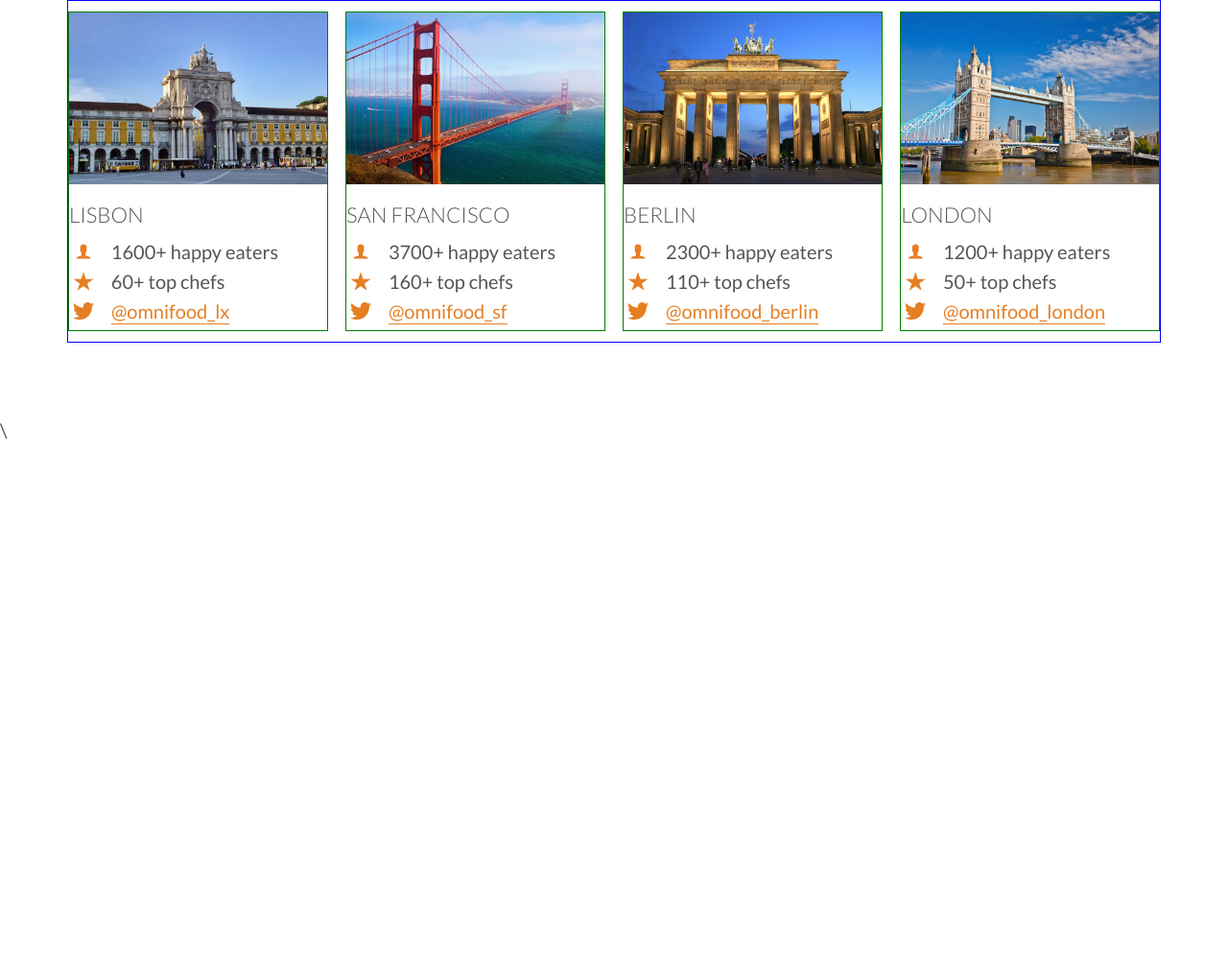
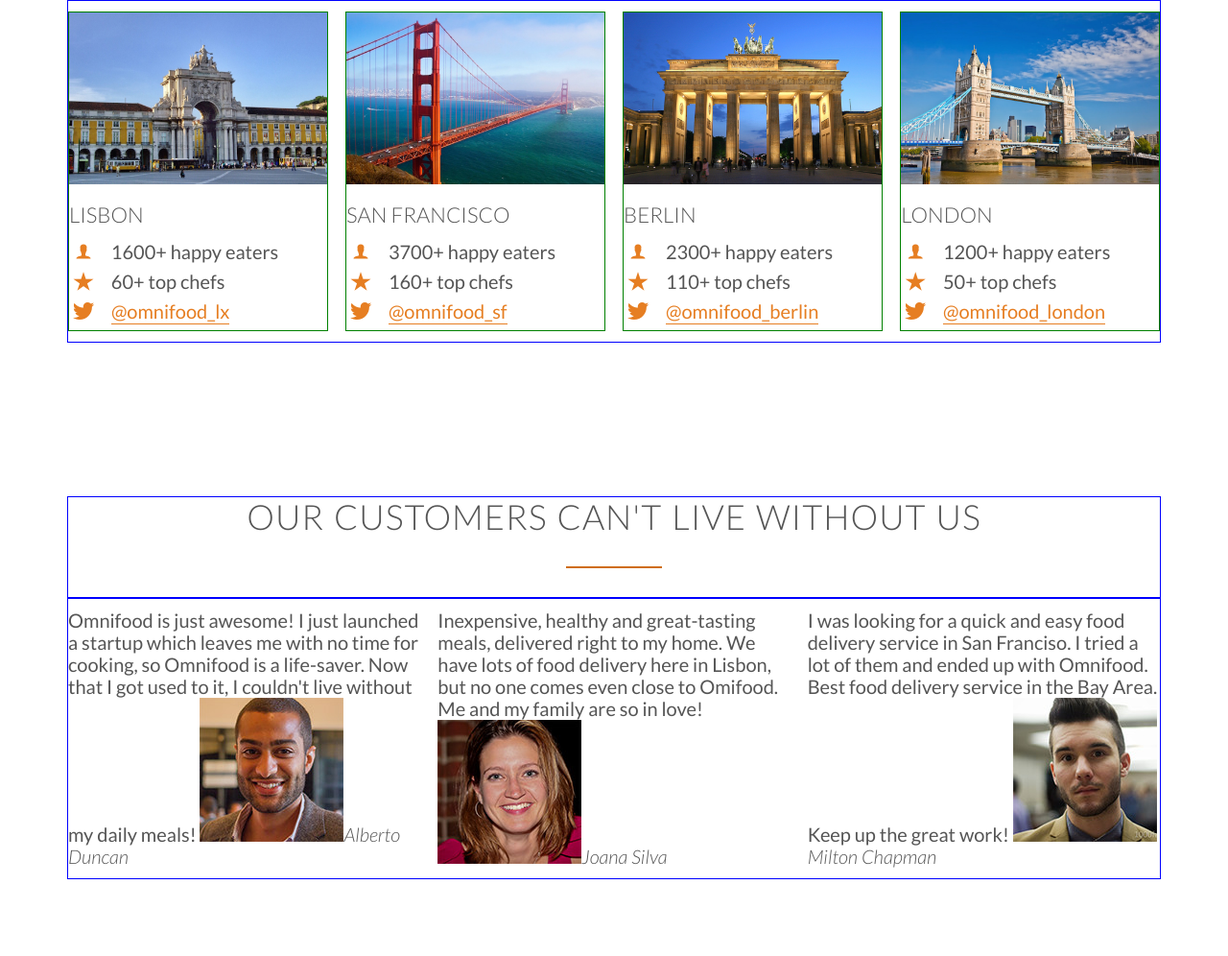
Before and after one commit to alexangria1992/omnifood-website, a plain HTML site: page index.html in a window 1280 px wide. Shown: the part 2885-3881 px from the top of the page at 96% size. Before the commit the page ends 3345 px from the top, so only its background shows below. Drawn offline with Linux system fonts and the light colour scheme; files whose address does not match are found by name.

Commit message:
testimonials section Markup

```diff
--- a/index.html
+++ b/index.html
@@ -249,51 +249,73 @@
         </div>
       </div>
     </section>
+
+    <section class="section-testimonials">
+      <div class="row">
+        <h2>Our customers can't live without us</h2>
+      </div>
+      <div class="row">
+        <div class="col span-1-of-3">
+          <blockquote>
+            Omnifood is just awesome! I just launched a startup which leaves me
+            with no time for cooking, so Omnifood is a life-saver. Now that I
+            got used to it, I couldn't live without my daily meals!
+            <cite
+              ><img src="resources/img/customer-1.jpg" alt="" />Alberto
+              Duncan</cite
+            >
+          </blockquote>
+        </div>
+        <div class="col span-1-of-3">
+          <blockquote>
+            Inexpensive, healthy and great-tasting meals, delivered right to my
+            home. We have lots of food delivery here in Lisbon, but no one comes
+            even close to Omifood. Me and my family are so in love!
+            <cite
+              ><img src="resources/img/customer-2.jpg" alt="" />Joana
+              Silva</cite
+            >
+          </blockquote>
+        </div>
+        <div class="col span-1-of-3">
+          <blockquote>
+            I was looking for a quick and easy food delivery service in San
+            Franciso. I tried a lot of them and ended up with Omnifood. Best
+            food delivery service in the Bay Area. Keep up the great work!
+            <cite
+              ><img src="resources/img/customer-3.jpg" alt="" />Milton
+              Chapman</cite
+            >
+          </blockquote>
+        </div>
+      </div>
+    </section>
   </body>
 </html>
-<!-- Section 4: Cities
+<!-- Section 5: Customer testimonials
 \b0 \expnd0\expndtw0\kerning0
 \
 
 \b \expnd0\expndtw0\kerning0
-Title: We're currently in these cities\
+Title:
+\b0 \expnd0\expndtw0\kerning0
 
+\b \expnd0\expndtw0\kerning0
+Our customers can't live without us
 \b0 \expnd0\expndtw0\kerning0
 \
 
 \b \expnd0\expndtw0\kerning0
-Lisbon
-\b0 \expnd0\expndtw0\kerning0
-\
-1600+ happy eaters\
-60+ top chefs\
-@omnifood_lx\
 \
 
-\b \expnd0\expndtw0\kerning0
-San Francisco
 \b0 \expnd0\expndtw0\kerning0
+Omnifood is just awesome! I just launched a startup which leaves me with no time for cooking, so Omnifood is a life-saver. Now that I got used to it, I couldn't live without my daily meals!\
+(Alberto Duncan)\
 \
-3700+ happy eaters\
-160+ top chefs\
-@omnifood_sf\
+Inexpensive, healthy and great-tasting meals, delivered right to my home. We have lots of food delivery here in Lisbon, but no one comes even close to Omifood. Me and my family are so in love!\
+(Joana Silva)\
 \
-
-\b \expnd0\expndtw0\kerning0
-Berlin
-\b0 \expnd0\expndtw0\kerning0
+I was looking for a quick and easy food delivery service in San Franciso. I tried a lot of them and ended up with Omnifood. Best food delivery service in the Bay Area. Keep up the great work!\
+(Milton Chapman)\
 \
-2300+ happy eaters\
-110+ top chefs\
-@omnifood_berlin\
-\
-
-\b \expnd0\expndtw0\kerning0
-London
-\b0 \expnd0\expndtw0\kerning0
-\
-1200+ happy eaters\
-50+ top chefs\
-@omnifood_london\
 \ -->
-\
```
